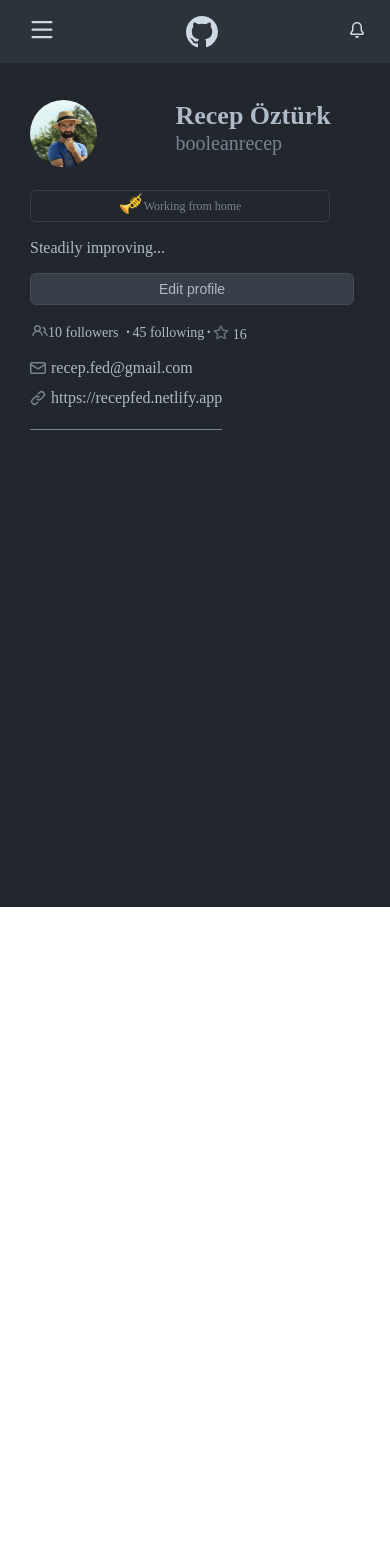
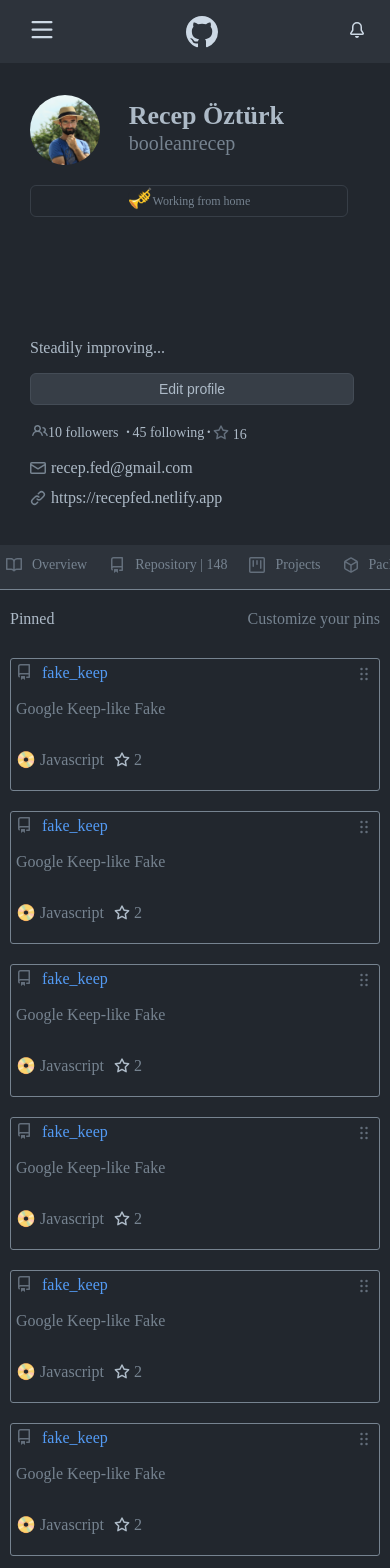
Before and after one commit to booleanrecep/github_clone, a React app: page / in a window 390 px wide. Shown: the top 1568 px of the page. Before the commit the page ends 907 px from the top, so only its background shows below. Built offline with nearby package versions, Linux system fonts and the light colour scheme.

Commit message:
some responsiveness added

```diff
--- a/public/index.html
+++ b/public/index.html
@@ -11,6 +11,42 @@
 </head>
 <body>
   <div id="root"></div>
-
+  <h2>PPP</h2>
+  <h2>PPP</h2>
+  <h2>PPP</h2>
+  <h2>PPP</h2>
+  <h2>PPP</h2>
+  <h2>PPP</h2>
+  <h2>PPP</h2>
+  <h2>PPP</h2>
+  <h2>PPP</h2>
+  <h2>PPP</h2>
+  <h2>PPP</h2>
+  <h2>PPP</h2>
+  <h2>PPP</h2>
+  <h2>PPP</h2>
+  <h2>PPP</h2>
+  <h2>PPP</h2>
+  <h2>PPP</h2>
+  <h2>PPP</h2>
+  <h2>PPP</h2>
+  <h2>PPP</h2>
+  <h2>PPP</h2>
+  <h2>PPP</h2>
+  <h2>PPP</h2>
+  <h2>PPP</h2>
+  <h2>PPP</h2>
+  <h2>PPP</h2>
+  <h2>PPP</h2>
+  <h2>PPP</h2>
+  <h2>PPP</h2>
+  <h2>PPP</h2>
+  <h2>PPP</h2>
+  <h2>PPP</h2>
+  <h2>PPP</h2>
+  <h2>PPP</h2>
+  <h2>PPP</h2>
+  <h2>PPP</h2>
+  <h2>PPP</h2>
 </body>
 </html>
--- a/src/assets/styles/main.scss
+++ b/src/assets/styles/main.scss
@@ -4,20 +4,37 @@
   padding: 0;
   width: 100%;
 }
+body {
+  &::-webkit-scrollbar {
+    width: 14px;
+    background-color: #424242;
+  }
+
+  &::-webkit-scrollbar-thumb {
+    background-color: #686868;
+    border-radius: 3px;
+  }
+}
 i,
+span,
 a,
 svg,
 img,
 button:hover {
   cursor: pointer;
 }
+@import "tabs";
+
 main {
   width: fit-content;
   height: fit-content;
   background-color: #22272e;
   display: flex;
   flex-direction: column;
-  @import "tabs";
+  .tc {
+    margin-top: -700px;
+    margin-left: 350px;
+  }
   @import "tabs_content";
   @import "user_content";
 }
--- a/src/assets/styles/media_queries.scss
+++ b/src/assets/styles/media_queries.scss
@@ -9,6 +9,33 @@
   }
 }
 @media screen and (max-width: 879px) {
+  .container {
+    display: flex;
+    flex-direction: column-reverse;
+    background-color: #22272e;
+
+    main {
+      .tc {
+        .tabs {
+          width: 100%;
+          // overflow-x: scroll;
+          background-color: #2d333b;
+          height: fit-content;
+          line-height: 20px;
+          white-space: nowrap;
+
+          // &::-webkit-scrollbar {
+          //   background-color: #686868;
+          // }
+        }
+      }
+
+      div:last-of-type {
+        margin-left: 0;
+        margin-top: 0;
+      }
+    }
+  }
   header {
     display: flex;
     .github-icon {
@@ -50,27 +77,26 @@
       }
     }
   }
-  main {
-    margin: 0;
-    width: 100%;
-    height: 100vh;
-    // flex-direction: column-reverse;
   .tabs {
     margin: 0;
     padding: 0;
-      // position: absolute;
-      // top:500px;
-      display: none;
 
     div {
       display: none;
     }
     nav {
       margin: 0;
-        margin-left: 50px;
+      margin-left: 0;
       //   position: relative;
     }
   }
+  main {
+    margin: 0;
+    width: 100%;
+    // height: 100vh;
+    // flex-direction: column-reverse;
+    // flex-direction: column;
+
     .user-content {
       width: unset;
 
@@ -89,7 +115,7 @@
           display: flex;
           flex-direction: column;
           top: 170px;
-          border: 0.3px solid #373e47;
+          border: 0.6px solid #373e47;
           border-radius: 6px;
           height: 30px;
           width: -webkit-fill-available;
@@ -142,12 +168,16 @@
         }
       }
       .middle {
-        margin-top: 280px;
+        margin-top: 180px;
         width: -webkit-fill-available;
+        div {
+          margin-top: 10px;
+        }
         button {
           width: 90%;
         }
         ul {
+          border: none;
           li:first-of-type {
             display: none;
           }
@@ -159,8 +189,15 @@
     }
 
     .tabs-content {
-      margin-top: -300px;
-      display: none;
+      // margin-top: -300px;
+      margin-top: 0;
+      margin-left: 0;
+      // display: none;
+      ol {
+        li {
+          flex-basis: 50%;
+        }
+      }
     }
   }
 }
@@ -170,20 +207,20 @@
     .user-content {
       margin-left: 30px;
       .top {
-        left: 45%;
+        left: 33%;
         height: 15%;
         width: fit-content;
       }
       .image {
-        width: unset;
-        top: 100px;
+        width: 90%;
+        top: 95px;
         img {
           width: 20%;
           height: 20%;
         }
         div {
           top: 90px;
-          width: 89%;
+          width: 90%;
         }
       }
       .middle {
@@ -198,5 +235,10 @@
         display: none;
       }
     }
+    .tc {
+      .tabs {
+        overflow-x: scroll;
       }
     }
+  }
+}
--- a/src/assets/styles/tabs.scss
+++ b/src/assets/styles/tabs.scss
@@ -5,7 +5,7 @@
   border-left: none;
   border-right: none;
   border-top: none;
-  width: 100%;
+
   display: flex;
   flex-direction: row;
   justify-content: flex-start;
@@ -14,7 +14,10 @@
   padding-top: 20px;
   margin: 0;
   background-color: #22272e;
+  // border:2px solid red;
   transition: top 1s, display 1s;
+  width: 100vw;
+  margin-left: -365px;
 
   div {
     width: 150px;
--- a/src/assets/styles/tabs_content.scss
+++ b/src/assets/styles/tabs_content.scss
@@ -1,8 +1,8 @@
 .tabs-content {
   width: fit-content;
   height: fit-content;
-  margin-top: -600px;
-  margin-left: 350px;
+  // margin-top: -600px;
+  // margin-left: 350px;
   // margin-left: 200px;
   // padding-right: 50px;
   background-position: center;
--- a/src/assets/styles/user_content.scss
+++ b/src/assets/styles/user_content.scss
@@ -2,7 +2,9 @@
   width: fit-content;
   height: fit-content;
   margin-left: 50px;
-  margin-top: -50px;
+  // margin-top: -50px;
+  margin-top: 50px;
+
   // width:35%;
 
   .image {
@@ -16,8 +18,11 @@
       width: 70%;
       height: 70%;
       border-radius: 50%;
+      z-index: 1;
     }
     div {
+      z-index: 2;
+
       position: absolute;
       width: fit-content;
       margin-top: -100px;
--- a/src/components/Main.js
+++ b/src/components/Main.js
@@ -15,9 +15,16 @@
       useroffset: ref_user.current.getBoundingClientRect().y,
       tabsoffset: ref_tabs.current.getBoundingClientRect().y,
     });
-    window.pageYOffset > 80 && window.innerWidth > 879
+    if (window.innerWidth > 879) {
+      window.pageYOffset > 80
         ? (ref_tabs.current.style.position = "fixed")
         : (ref_tabs.current.style.position = "inherit");
+    } else {
+      window.pageYOffset > 550
+        ? (ref_tabs.current.style.position = "fixed")
+        : (ref_tabs.current.style.position = "relative");
+    }
+    console.log(offsets.useroffset);
   };
   React.useEffect(() => {
     window.addEventListener("scroll", handlePosition);
@@ -25,14 +32,17 @@
       window.removeEventListener("scroll", handlePosition);
     };
   }, []);
-  console.log(offsets);
+  // console.log(offsets);
   return (
+    <div className="container">
       <main>
+        <UserContent ref={ref_user} />
+        <div className="tc">
           <Tabs showUser={offsets.useroffset} ref={ref_tabs} />
-      <UserContent ref={ref_user} />
 
           <TabsContent />
-      {/* <Tabs showUser={offsets.useroffset} ref={ref_tabs} /> */}
+        </div>
       </main>
+    </div>
   );
 };
```
Lines whose indentation alone changed are shown as unchanged.
